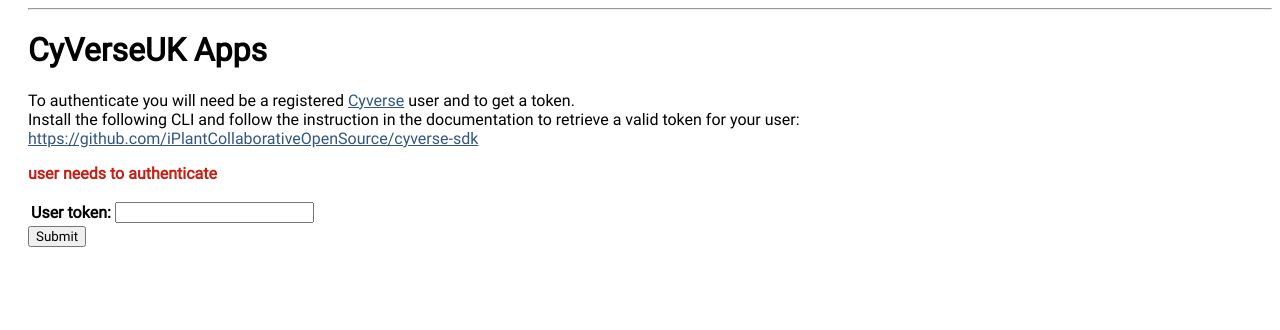
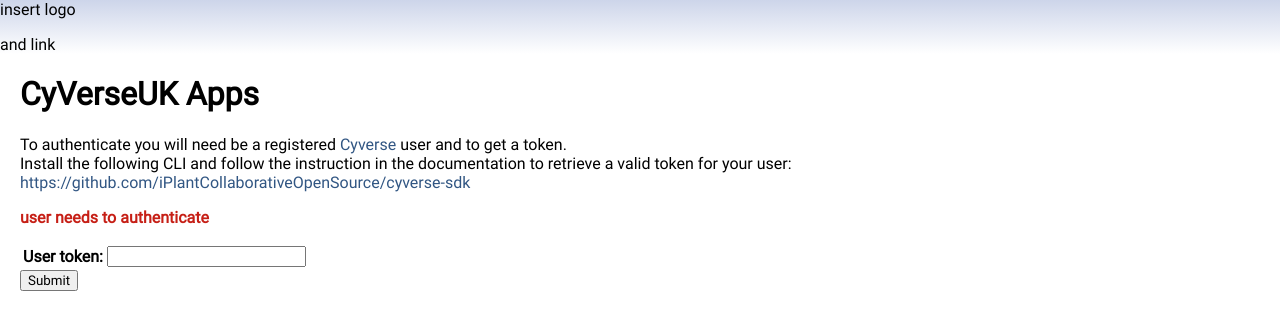
Before and after one commit to cyverseuk/cyverse_website, a Django app: page /japps/ in a window 1280 px wide. Shown: the top 330 px of the page. Run offline with Django 3.2, Linux system fonts and the light colour scheme; parts of the project's set-up code (start-up, migrations or seed data) failed here and were passed over.

Commit message:
more styling, add gradient header

```diff
--- a/japps/static/japps/stylesheet.css
+++ b/japps/static/japps/stylesheet.css
@@ -3,10 +3,31 @@
 }
 a {
   color:#315683;
+  text-decoration: none;
 }
-body {
+a:hover {
+  text-decoration: underline;
+}
+.content {
     padding-left: 20px;
 }
-h1, h2, h3, h4, h5, h6, p, table, input {
+h1, h2, h3, h4, h5, h6, p, table, input, li {
   font-family: "Roboto";
 }
+li {
+  padding: 0.3em;
+  font-weight: 600;
+}
+header {
+    background: #CDD5EA ; /* For browsers that do not support gradients */
+    background: -webkit-linear-gradient(#CDD5EA, #ffffff); /* For Safari 5.1 to 6.0 */
+    background: -o-linear-gradient(#CDD5EA, #ffffff); /* For Opera 11.1 to 12.0 */
+    background: -moz-linear-gradient(#CDD5EA, #ffffff); /* For Firefox 3.6 to 15 */
+    background: linear-gradient(#CDD5EA, #ffffff); /* Standard syntax */
+    padding: 0;
+    margin-top:-1em;
+}
+body{
+    margin:0;
+    padding:0;
+}
--- a/japps/templates/japps/base.html
+++ b/japps/templates/japps/base.html
@@ -15,9 +15,10 @@
     <link rel="stylesheet" type="text/css" href="{% static 'japps/fonts.css' %}" media="screen">
   </head>
 <body>
-  <div class="page-header">
-    <hr/>
-  </div>
+  <header>
+    <p>insert logo</p>
+    <p>and link</p>
+  </header>
   <div class="content">
     {% block body %}
     {% endblock %}
```
